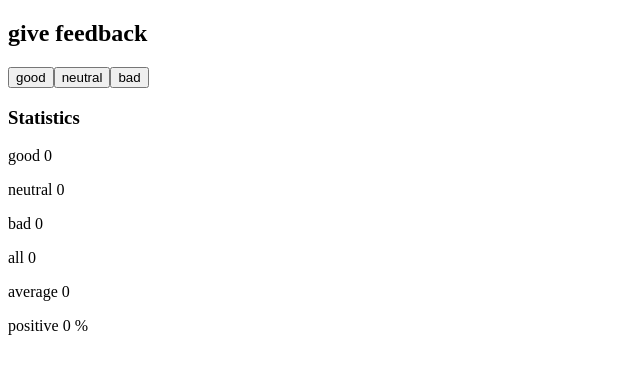
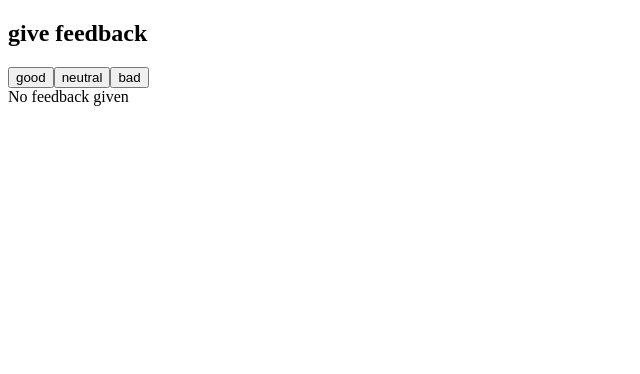
Before and after one commit to elvis-visi/FSO, a React (Vite) app in the folder unicafe/: page / in a window 1280 px wide. Shown: the top 374 px of the page, without its empty margins (0-640 px from the left). Built offline with nearby package versions, Linux system fonts and the light colour scheme.

Commit message:
unicafe 1.9 conditional rendering

```diff
--- a/unicafe/src/App.jsx
+++ b/unicafe/src/App.jsx
@@ -8,6 +8,10 @@ const Statistics = ({ good, neutral, bad }) => {
   const total = good + neutral + bad;
   const average = total === 0 ? 0 : (good - bad) / total;
   const positivePercentage = total === 0 ? 0 : (good / total) * 100;
+
+  if (total === 0) {
+    return <div>No feedback given</div>;
+  }
 
   return (
     <div>
```
